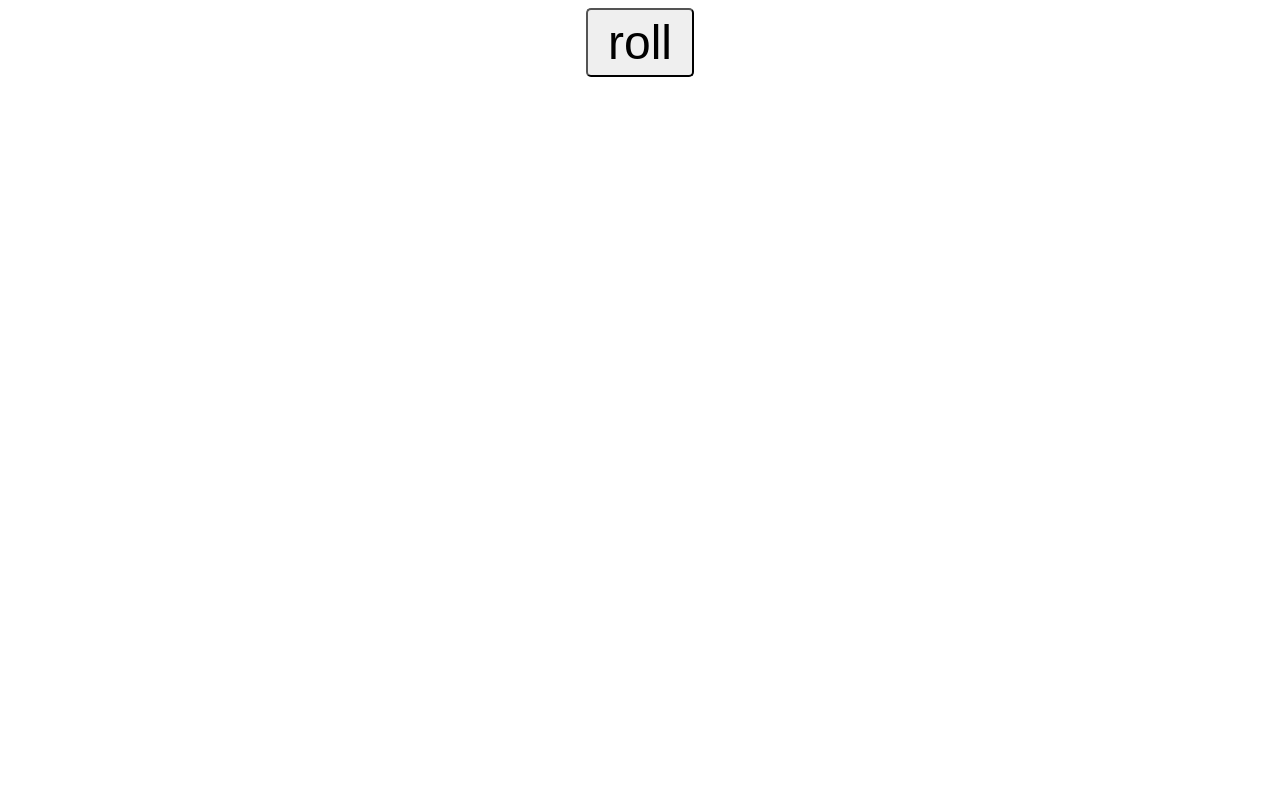
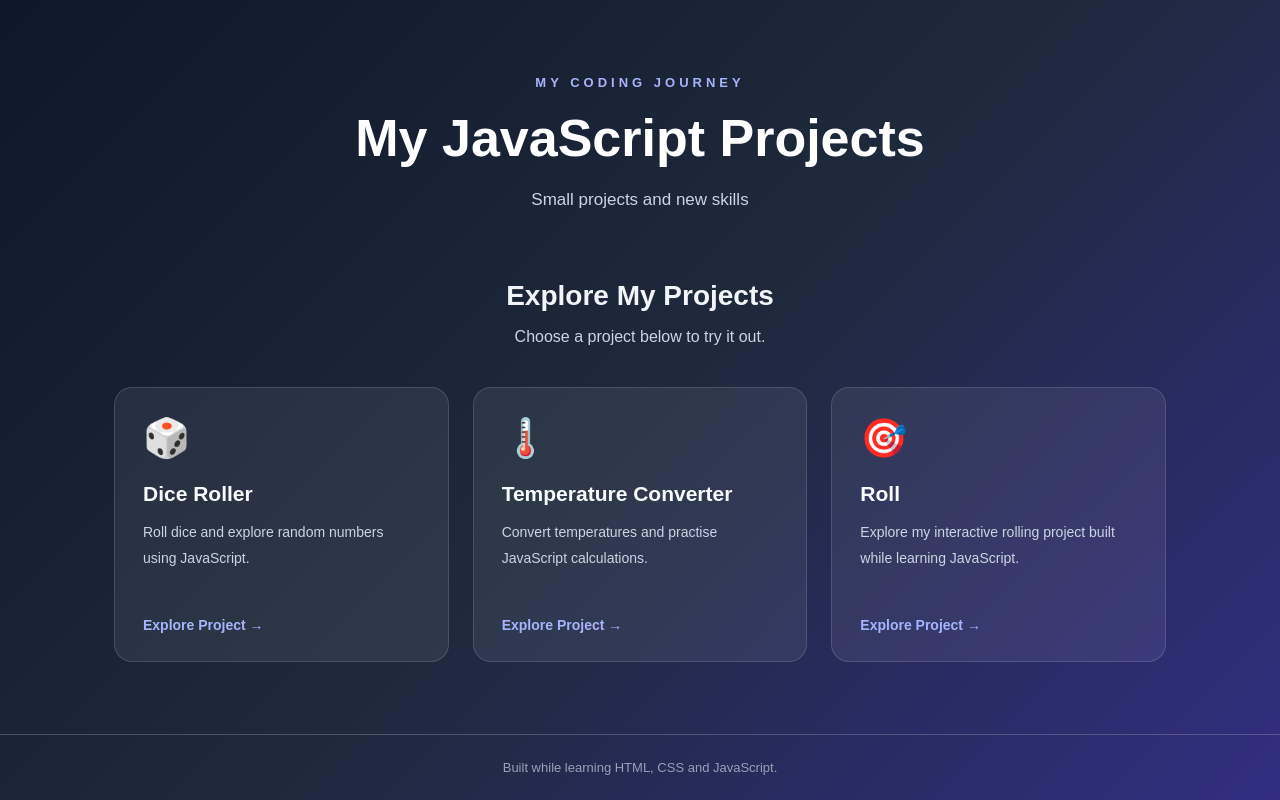
Before and after one commit to Dshehara/javascript, a plain HTML site: page index.html in a window 1280 px wide. Drawn offline with Linux system fonts and the light colour scheme.

Commit message:
Add Roll project and create project homepage and style it

```diff
--- /dev/null
+++ b/Roll/roll.css
@@ -0,0 +1,20 @@
+body{
+    font-family: Verdana;
+    text-align: center;
+}
+#myButton{
+    background-color: #4e4caf;
+    color: white;
+    font-size: 3em;
+    padding: 5px 20px;
+    border-radius: 5px;
+}
+.labels{
+    font-size: 3em;
+}
+.label{
+    padding: 20px;
+    margin: 20px 80px;
+
+
+}
--- a/index.html
+++ b/index.html
@@ -1,19 +1,72 @@
+
 <!DOCTYPE html>
 <html lang="en">
 <head>
     <meta charset="UTF-8">
     <meta name="viewport" content="width=device-width, initial-scale=1.0">
-    <title>My Website</title>
+
+    <title>My JavaScript Projects</title>
+
     <link rel="stylesheet" href="style.css">
 </head>
 <body>
-    <button id="myButton">roll</button><br>
-    <div class="label">
-        <label id="myLabel1" class="labels"></label><br>
-        <label id="myLabel2" class="labels"></label><br>
-        <label id="myLabel3" class="labels"></label>
-    </div>
 
-    <script src="index.js"></script>
+    <header class="hero">
+        <p class="tagline">MY CODING JOURNEY</p>
+        <h1>My JavaScript Projects</h1>
+        <p class="subtitle">
+            Small projects and new skills
+        </p>
+    </header>
+
+    <main class="projects-section">
+        <h2>Explore My Projects</h2>
+        <p class="section-description">
+            Choose a project below to try it out.
+        </p>
+
+        <div class="project-grid">
+
+            <a href="./Dice-roller/dice.html" class="project-card">
+                <div class="project-icon">🎲</div>
+                <h3>Dice Roller</h3>
+                <p>
+                    Roll  dice and explore random numbers
+                    using JavaScript.
+                </p>
+                <span class="project-link">Explore Project →</span>
+            </a>
+
+
+            <a href="./temperature-conversion/temp.html"
+               class="project-card">
+                <div class="project-icon">🌡️</div>
+                <h3>Temperature Converter</h3>
+                <p>
+                    Convert temperatures and practise JavaScript
+                    calculations.
+                </p>
+                <span class="project-link">Explore Project →</span>
+            </a>
+
+            <a href="./Roll/roll.html" class="project-card">
+                <div class="project-icon">🎯</div>
+                <h3>Roll</h3>
+                <p>
+                    Explore my interactive rolling project
+                    built while learning JavaScript.
+                </p>
+                <span class="project-link">Explore Project →</span>
+            </a>
+
+        </div>
+
+
+    </main>
+
+    <footer>
+        <p>Built while learning HTML, CSS and JavaScript.</p>
+    </footer>
+
 </body>
 </html>
--- a/style.css
+++ b/style.css
@@ -1,18 +1,160 @@
-body{
-    font-family: Verdana;
+
+/* General page styling */
+* {
+    margin: 0;
+    padding: 0;
+    box-sizing: border-box;
+}
+
+body {
+    min-height: 100vh;
+    font-family: Arial, Helvetica, sans-serif;
+    color: #f1f5f9;
+    background: linear-gradient(135deg, #0f172a, #1e293b, #312e81);
+    display: flex;
+    flex-direction: column;
+}
+
+/* Header section */
+.hero {
     text-align: center;
+    padding: 75px 20px 45px;
 }
-#myButton{
-    font-size: 3em;
-    padding: 5px 20px;
-    border-radius: 5px;
+
+.tagline {
+    color: #a5b4fc;
+    font-size: 13px;
+    font-weight: bold;
+    letter-spacing: 4px;
+    margin-bottom: 18px;
 }
-.labels{
-    font-size: 3em;
+
+.hero h1 {
+    font-size: clamp(32px, 5vw, 52px);
+    margin-bottom: 18px;
+    color: #ffffff;
 }
-.label{
-    padding: 20px;
-    margin: 20px 80px;
 
+.subtitle {
+    color: #cbd5e1;
+    font-size: 17px;
+    line-height: 1.7;
+}
+
+/* Projects section */
+.projects-section {
+    width: 100%;
+    max-width: 1100px;
+    margin: 0 auto;
+    padding: 20px 24px 70px;
+    flex: 1;
+}
+
+.projects-section h2 {
+    text-align: center;
+    font-size: 28px;
+    margin-bottom: 12px;
+}
+
+.section-description {
+    text-align: center;
+    color: #cbd5e1;
+    margin-bottom: 38px;
+    line-height: 1.6;
+}
+
+/* Project cards layout */
+.project-grid {
+    display: grid;
+    grid-template-columns: repeat(3, minmax(0, 1fr));
+    gap: 24px;
+}
+
+.project-card {
+    display: flex;
+    flex-direction: column;
+    align-items: flex-start;
+    min-height: 275px;
+    padding: 28px;
+    text-decoration: none;
+    color: #f8fafc;
+    background: rgba(255, 255, 255, 0.07);
+    border: 1px solid rgba(255, 255, 255, 0.14);
+    border-radius: 18px;
+    transition: transform 0.3s ease,
+                background 0.3s ease,
+                border-color 0.3s ease,
+                box-shadow 0.3s ease;
+}
+
+.project-card:hover {
+    transform: translateY(-8px);
+    background: rgba(129, 140, 248, 0.15);
+    border-color: #818cf8;
+    box-shadow: 0 15px 35px rgba(0, 0, 0, 0.25);
+}
+
+.project-card:focus-visible {
+    outline: 3px solid #a5b4fc;
+    outline-offset: 4px;
+}
+
+.project-icon {
+    font-size: 38px;
+    margin-bottom: 22px;
+}
+
+.project-card h3 {
+    font-size: 21px;
+    margin-bottom: 14px;
+}
+
+.project-card p {
+    color: #cbd5e1;
+    font-size: 14px;
+    line-height: 1.8;
+    margin-bottom: 24px;
+}
+
+.project-link {
+    color: #a5b4fc;
+    font-weight: bold;
+    font-size: 14px;
+    margin-top: auto;
+}
+
+/* Footer */
+footer {
+    text-align: center;
+    padding: 25px 15px;
+    color: #94a3b8;
+    font-size: 13px;
+    border-top: 1px solid rgba(255, 255, 255, 0.2);
 
 }
+
+/* Tablet screens */
+@media (max-width: 850px) {
+    .project-grid {
+        grid-template-columns: repeat(2, minmax(0, 1fr));
+    }
+}
+
+/* Mobile screens */
+@media (max-width: 550px) {
+    .hero {
+        padding-top: 50px;
+    }
+
+    .project-grid {
+        grid-template-columns: 1fr;
+    }
+
+    .project-card {
+        min-height: 240px;
+    }
+
+    .projects-section h2 {
+        font-size: 24px;
+    }
+}
```
Also changed, not shown: Dice-roller/dice.html (+1 -1 lines), Roll/roll.html (added, +19 -0 lines), Roll/roll.js (renamed from index.js), password_Generator/password.js (added).
